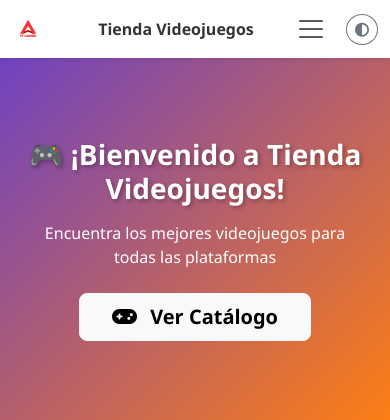
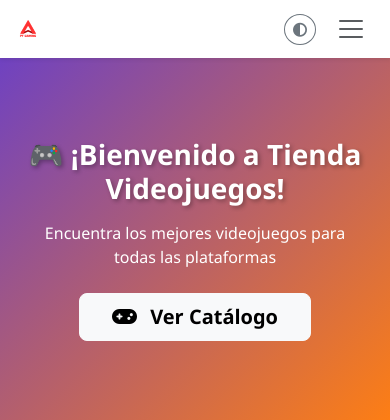
Before and after one commit to ernesg93/VIDEOJUEGOS_TIENDA, a Django app: page / in a window 390 px wide. Shown: the top 420 px of the page. Run offline with Django 5.2, Linux system fonts and the light colour scheme; grey boxes labelled with a size stand in for pictures from a placeholder-image service; some libraries are stand-ins or nearby versions.

Commit message:
fix: move theme toggle button always visible next to logo

```diff
--- a/tienda_videojuegos/templates/base.html
+++ b/tienda_videojuegos/templates/base.html
@@ -21,22 +21,27 @@
     <nav class="navbar navbar-expand-lg navbar-light bg-white shadow-sm sticky-top">
         <div class="container">
 
-            <!-- Logo y Título (izquierda en desktop, centrado en móvil) -->
+            <!-- Logo -->
             <a class="navbar-brand d-flex align-items-center" href="{% url 'home' %}">
                 <img src="{% static 'img/logo.png' %}" alt="Tienda Videojuegos" class="me-2">
                 <span class="fw-bold d-none d-lg-inline">Tienda Videojuegos</span>
             </a>
 
-            <!-- Título solo visible en móvil (centrado) -->
-            <span class="navbar-title-mobile d-lg-none fw-bold text-center flex-grow-1">Tienda Videojuegos</span>
+            <!-- Grupo derecho: Botón Tema + Botón Hamburguesa -->
+            <div class="d-flex align-items-center order-lg-3">
+                <!-- Botón Tema (SIEMPRE visible) -->
+                <button id="toggle-theme" class="btn btn-outline-secondary btn-sm rounded-circle me-2" aria-label="Cambiar tema">
+                    <i class="fas fa-adjust"></i>
+                </button>
 
-            <!-- Botón Hamburguesa (móvil) -->
-            <button class="navbar-toggler border-0" type="button" data-bs-toggle="collapse" data-bs-target="#navbarNav" aria-controls="navbarNav" aria-expanded="false" aria-label="Toggle navigation">
-                <span class="navbar-toggler-icon"></span>
-            </button>
+                <!-- Botón Hamburguesa (solo móvil) -->
+                <button class="navbar-toggler border-0" type="button" data-bs-toggle="collapse" data-bs-target="#navbarNav" aria-controls="navbarNav" aria-expanded="false" aria-label="Toggle navigation">
+                    <span class="navbar-toggler-icon"></span>
+                </button>
+            </div>
 
-            <!-- Links de Navegación -->
-            <div class="collapse navbar-collapse" id="navbarNav">
+            <!-- Links de Navegación (colapsable) -->
+            <div class="collapse navbar-collapse order-lg-2" id="navbarNav">
                 <ul class="navbar-nav ms-auto">
                     <li class="nav-item">
                         <a class="nav-link px-3 {% if request.path == '/' %}active{% endif %}" href="{% url 'home' %}">
@@ -55,11 +60,6 @@
                     </li>
                 </ul>
             </div>
-
-            <!-- Botón Tema -->
-            <button id="toggle-theme" class="btn btn-outline-secondary btn-sm ms-2 rounded-circle" aria-label="Cambiar tema">
-                <i class="fas fa-adjust"></i>
-            </button>
         </div>
     </nav>
 
```
